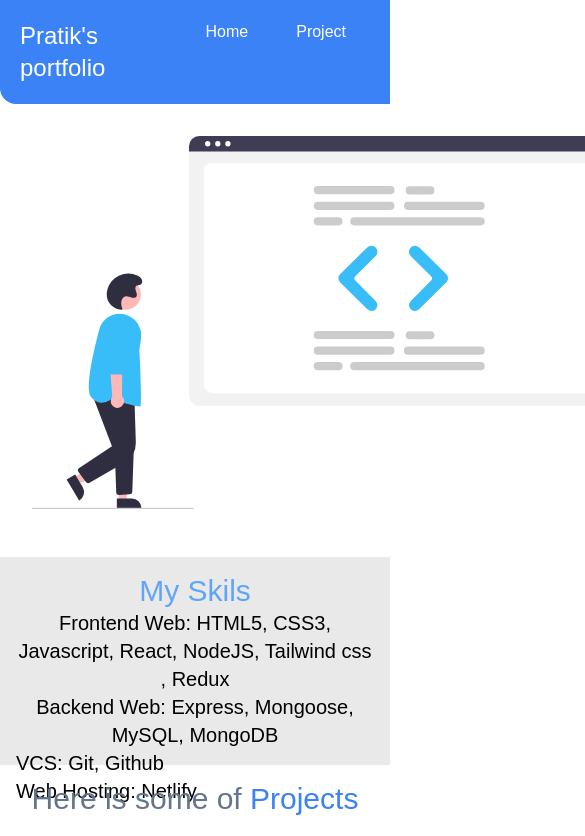
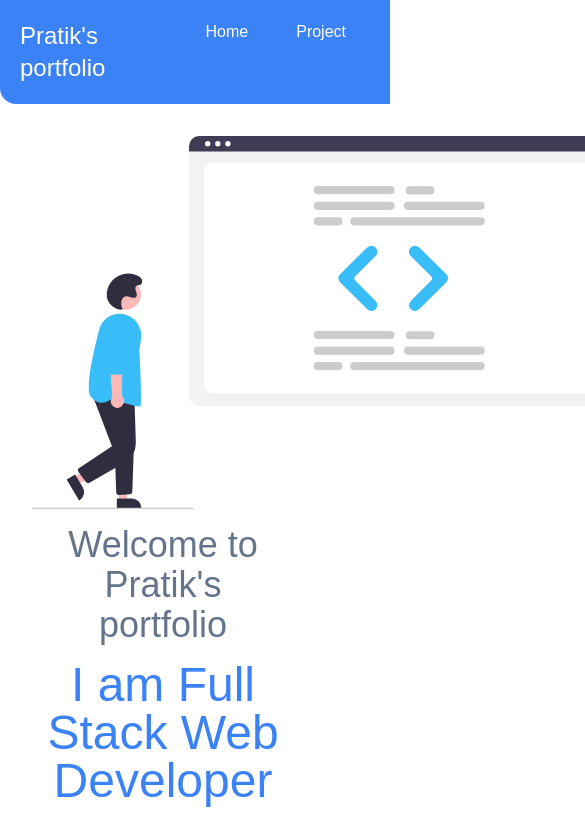
Before and after one commit to pratikshelar546/Components-library, a React (Create React App) app: page / in a window 390 px wide. Shown: the top 836 px of the page, 585 px wide, since content can reach past the window. Built offline with nearby package versions, Linux system fonts and the light colour scheme.

Commit message:
Update Home.js

```diff
--- a/src/components/Home.js
+++ b/src/components/Home.js
@@ -8,7 +8,7 @@ const Home = () => {
   return (
     <>
       <header className="head  ">
-        <main className="flex lg:flex-row md:flex-row sm:flex-col justify-between mr-16">
+        <main className="flex lg:flex-row md:flex-row flex-col justify-between mr-16">
         <div>
             <img className="head-img max-w-xl" alt="" src={image} />
           </div>
@@ -16,7 +16,7 @@ const Home = () => {
             <h1 className="head-title text-4xl">
               Welcome to Pratik's portfolio
             </h1>
-            <h1 className="head-focus text-sm text-center">
+            <h1 className="head-focus text-5xl text-center">
               I am Full Stack Web Developer{" "}
             </h1>
           </div>
```
